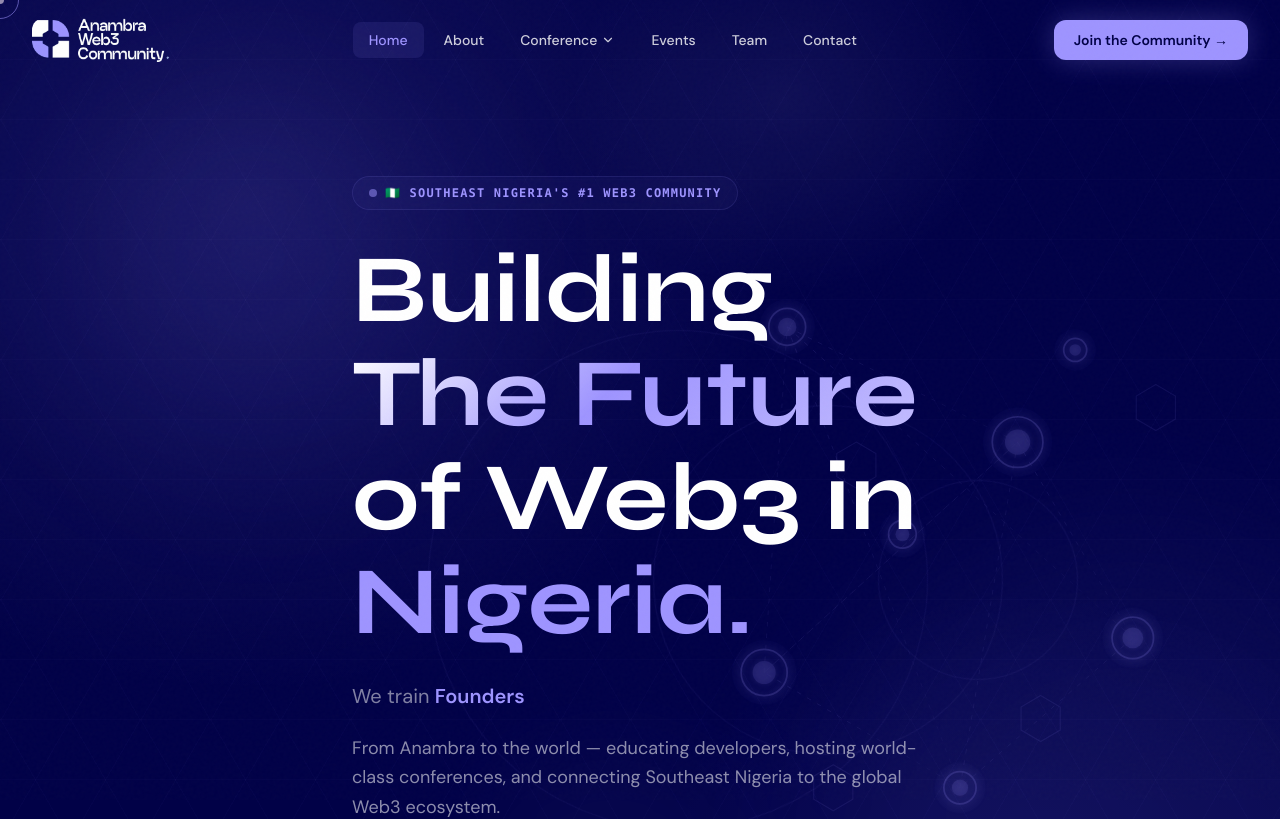
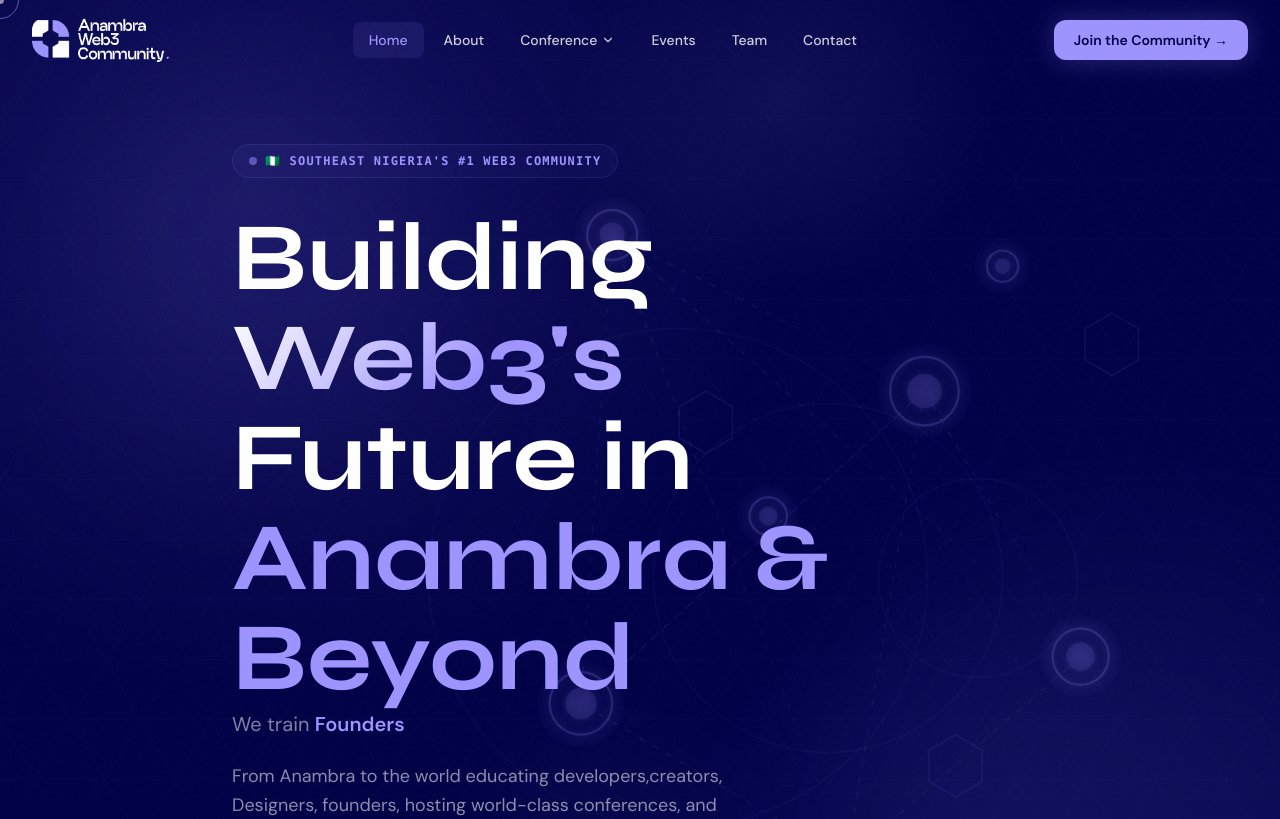
Before and after one commit to icodejsx/Anambra-Web3-Community-, a Next.js app: page / in a window 1280 px wide. Shown: the top 819 px of the page. Built offline with nearby package versions, Linux system fonts and the light colour scheme.

Commit message:
done with the hero secion

```diff
--- a/src/components/sections/HeroSection.tsx
+++ b/src/components/sections/HeroSection.tsx
@@ -55,12 +55,12 @@ export default function HeroSection() {
       <div className="orbit" style={{ width: 200, height: 200, top: "50%", right: "8%", animationDuration: "15s" }} />
 
       {/* Floating blockchain art */}
-      <div className="absolute right-0 top-0 w-1/2 h-full hidden lg:block pointer-events-none overflow-hidden">
+      <div className="absolute right-0 top-0 w-1/ h-full hidden lg:block pointer-events-none overflow-hidden">
         <BlockchainArt />
       </div>
 
       {/* Main content */}
-      <div className="relative z-10 max-w-7xl mx-auto px-4 sm:px-6 lg:px-8 lg:py-24 py-10">
+      <div className="relative z-10 max-w-7xl lg:mx-[200px] px-4 sm:px-6 lg:px-8 lg:py-16 py-10">
         <div ref={titleRef} className="max-w-3xl">
           {/* Badge */}
           <div className="stagger-child mb-8">
@@ -71,24 +71,31 @@ export default function HeroSection() {
           </div>
 
           {/* Main heading */}
-          <div className="stagger-child mb-2">
-            <h1 className="font-['Syne'] font-bold text-[clamp(3rem,8vw,6rem)] leading-[1.0] text-white">
+          <div className="stagger-child mb-1">
+            <h1 className="font-['Syne'] font- font-bold text-[clamp(3rem,8vw,6rem)] leading-[1.0] text-white">
               Building
             </h1>
           </div>
-          <div className="stagger-child mb-2">
+          <div className="stagger-child mb-1">
             <h1 className="font-['Syne'] font-bold text-[clamp(3rem,8vw,6rem)] leading-[1.0] text-gradient">
-              The Future
+
+              Web3's
             </h1>
           </div>
-          <div className="stagger-child mb-2">
+          <div className="stagger-child mb-1">
             <h1 className="font-['Syne'] font-bold text-[clamp(3rem,8vw,6rem)] leading-[1.0] text-white">
-              of Web3 in
+            Future in
             </h1>
           </div>
-          <div className="stagger-child mb-8">
+          <div className="stagger-child mb-1">
             <h1 className="font-['Syne'] font-bold text-[clamp(3rem,8vw,6rem)] leading-[1.0] text-primary">
-              Nigeria.
+              Anambra &
+            </h1>
+          </div>
+
+          <div className="stagger-child mb-1">
+            <h1 className="font-['Syne'] font-bold text-[clamp(3rem,8vw,6rem)] leading-[1.0] text-primary">
+              Beyond
             </h1>
           </div>
 
@@ -105,7 +112,7 @@ export default function HeroSection() {
           {/* Sub */}
           <div className="stagger-child mb-10">
             <p className="text-white/55 font-['DM_Sans'] text-lg leading-relaxed max-w-xl">
-              From Anambra to the world — educating developers, hosting world-class conferences,
+              From Anambra to the world educating developers,creators, Designers, founders, hosting world-class conferences,
               and connecting Southeast Nigeria to the global Web3 ecosystem.
             </p>
           </div>
```
